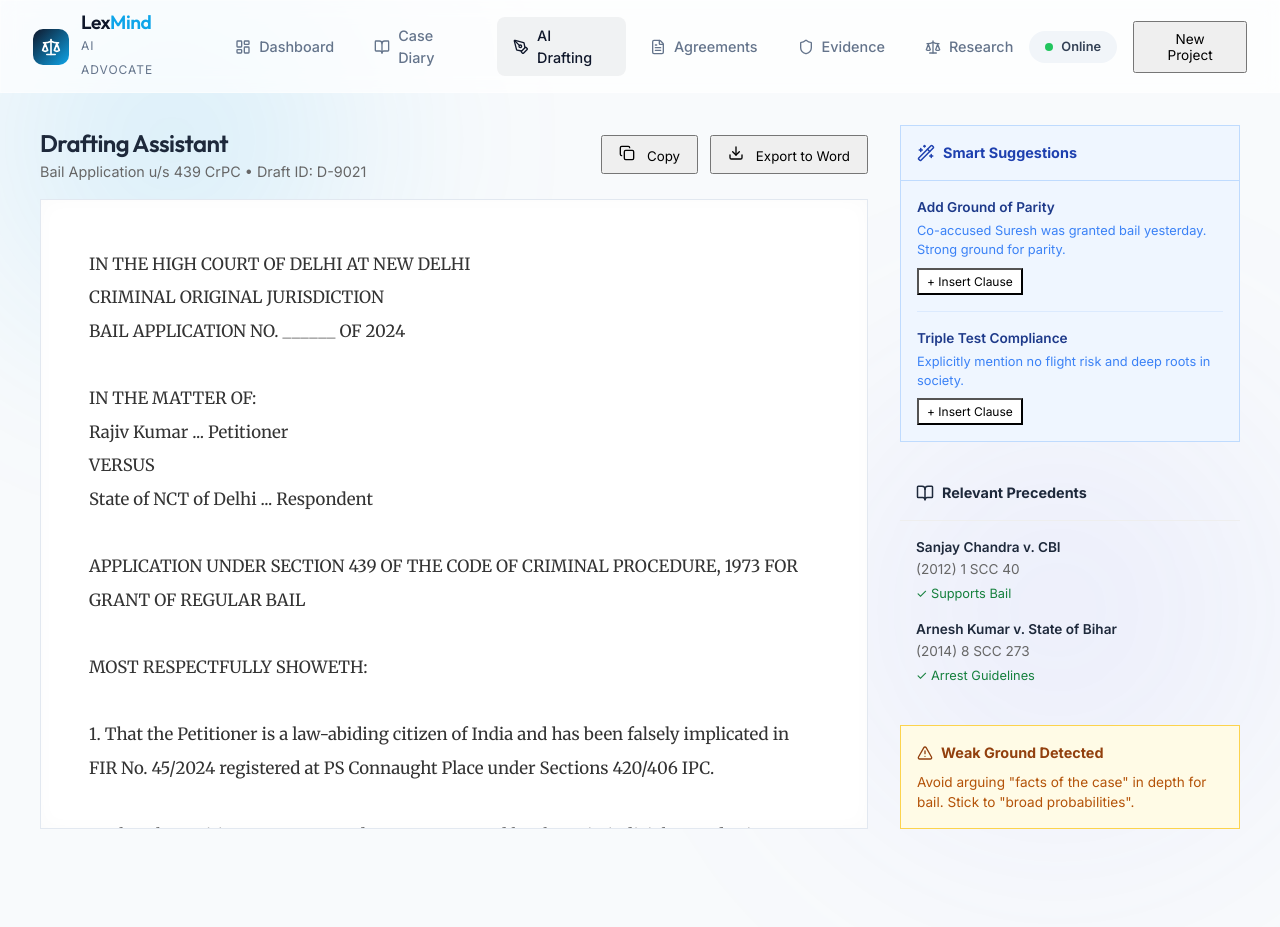
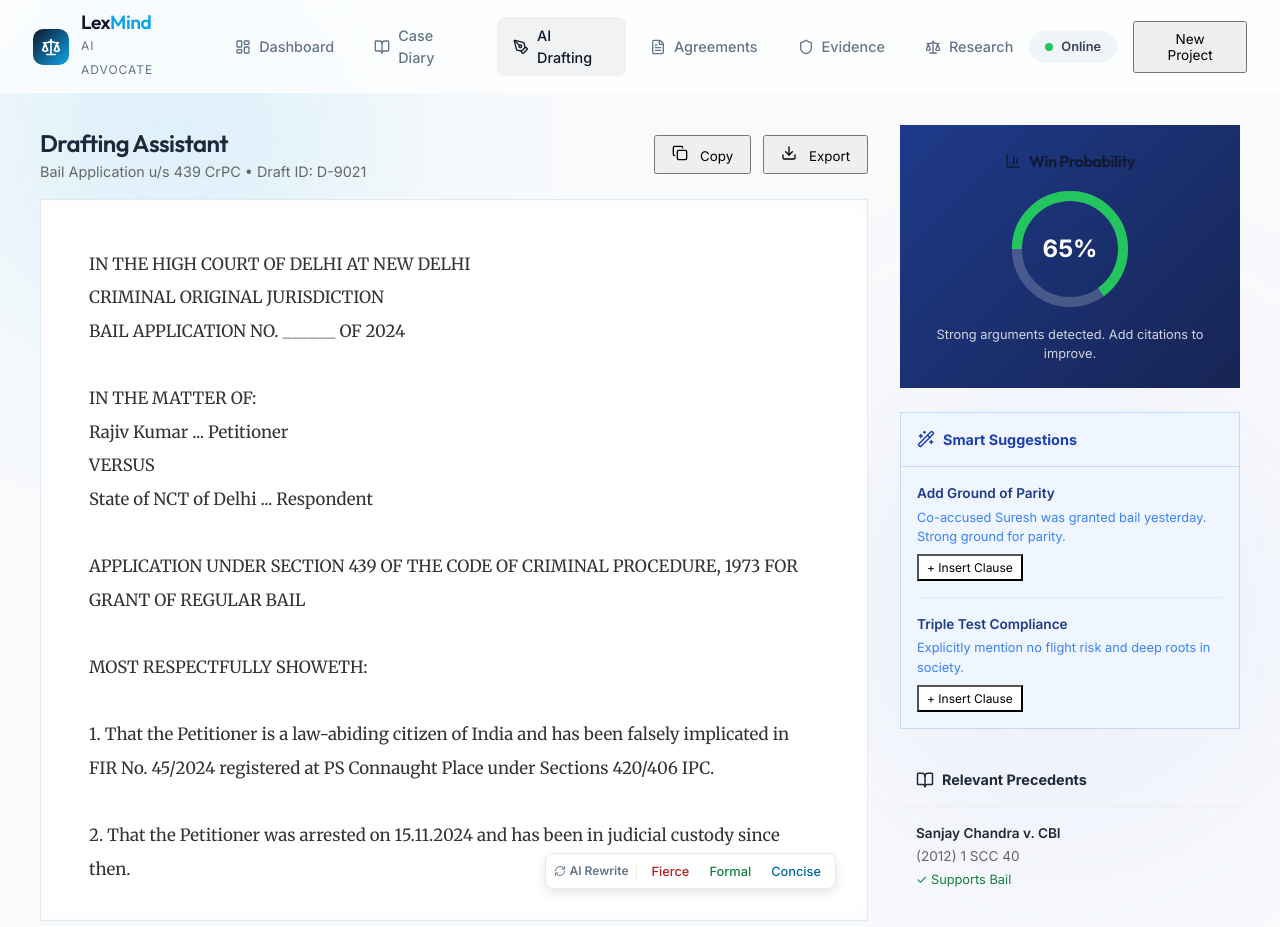
Before and after one commit to renupremm-sketch/startuplawyer-advocate-platform, a React (Vite) app: page /smart-draft in a window 1280 px wide. Before the commit the page ends 837 px from the top, so only its background shows below. Built offline with nearby package versions, Linux system fonts and the light colour scheme.

Commit message:
Add Advanced Features: Judge Analytics Dashboard, AI Tone Rewrite, Voice Notes

```diff
--- a/src/pages/SmartDraft.jsx
+++ b/src/pages/SmartDraft.jsx
@@ -1,5 +1,5 @@
 import React, { useState, useRef, useEffect } from 'react';
-import { PenTool, CheckCircle, AlertTriangle, Download, Copy, BookOpen, Wand2 } from 'lucide-react';
+import { PenTool, CheckCircle, AlertTriangle, Download, Copy, BookOpen, Wand2, Zap, BarChart3, RefreshCw } from 'lucide-react';
 
 const SmartDraft = () => {
     const [activeDraft, setActiveDraft] = useState('Bail Application u/s 439 CrPC');
@@ -22,12 +22,12 @@ MOST RESPECTFULLY SHOWETH:
 
 3. That the investigation is complete and the Charge Sheet has been filed. No fruitful purpose will be served by keeping the Petitioner behind bars.`);
 
-    // For auto-scroll
+    const [winProb, setWinProb] = useState(65);
     const contentRef = useRef(null);
 
     const handleCopy = () => {
         navigator.clipboard.writeText(content);
-        // Toast could go here
+        alert('Copied to Clipboard!');
     };
 
     const handleExport = () => {
@@ -35,18 +35,27 @@ MOST RESPECTFULLY SHOWETH:
         const file = new Blob([content], { type: 'text/plain' });
         element.href = URL.createObjectURL(file);
         element.download = "Bail_Application_Draft.txt";
-        document.body.appendChild(element); // Required for this to work in FireFox
+        document.body.appendChild(element);
         element.click();
     };
 
     const handleInsert = (text) => {
         setContent(prev => prev + "\n\n" + text);
-        // Scroll to bottom
+        // Animate win probability up
+        setWinProb(prev => Math.min(prev + 5, 95));
+
         if (contentRef.current) {
             setTimeout(() => {
                 contentRef.current.scrollTop = contentRef.current.scrollHeight;
             }, 100);
         }
+    };
+
+    const handleRewrite = (style) => {
+        const newText = "\n\n[AI REWRITTEN - " + style.toUpperCase() + "]\n" +
+            "4. It is most respectfully submitted that the continued incarceration of the Petitioner is in direct violation of his fundamental right to life and liberty enshrined under Article 21 of the Constitution. The allegations are civil in nature and have been given a criminal colour solely to exert pressure.";
+
+        handleInsert(newText);
     };
 
     return (
@@ -60,21 +69,50 @@ MOST RESPECTFULLY SHOWETH:
                     </div>
                     <div style={{ display: 'flex', gap: '0.75rem' }}>
                         <button onClick={handleCopy} className="btn" style={{ padding: '0.5rem 1rem' }}><Copy size={16} style={{ marginRight: '0.5rem' }} /> Copy</button>
-                        <button onClick={handleExport} className="btn btn-primary" style={{ padding: '0.5rem 1rem' }}><Download size={16} style={{ marginRight: '0.5rem' }} /> Export to Word</button>
+                        <button onClick={handleExport} className="btn btn-primary" style={{ padding: '0.5rem 1rem' }}><Download size={16} style={{ marginRight: '0.5rem' }} /> Export</button>
                     </div>
                 </header>
 
+                <div style={{ position: 'relative', flex: 1 }}>
                     <textarea
                         ref={contentRef}
                         className="paper"
                         value={content}
                         onChange={(e) => setContent(e.target.value)}
-                    style={{ flex: 1, padding: '3rem', fontFamily: 'var(--font-serif)', lineHeight: '2', whiteSpace: 'pre-wrap', overflowY: 'auto', border: '1px solid #e2e8f0', boxShadow: 'inset 0 0 20px rgba(0,0,0,0.02)', resize: 'none', fontSize: '1.05rem', color: '#333' }}
+                        style={{ width: '100%', height: '100%', padding: '3rem', fontFamily: 'var(--font-serif)', lineHeight: '2', whiteSpace: 'pre-wrap', overflowY: 'auto', border: '1px solid #e2e8f0', boxShadow: 'inset 0 0 20px rgba(0,0,0,0.02)', resize: 'none', fontSize: '1.05rem', color: '#333', boxSizing: 'border-box' }}
                     />
+
+                    {/* Floating Tone Tools */}
+                    <div style={{ position: 'absolute', bottom: '2rem', right: '2rem', display: 'flex', gap: '0.5rem', backgroundColor: '#fff', padding: '0.5rem', borderRadius: '8px', boxShadow: '0 4px 12px rgba(0,0,0,0.1)', border: '1px solid #e2e8f0' }}>
+                        <span style={{ fontSize: '0.75rem', fontWeight: 600, color: '#64748b', display: 'flex', alignItems: 'center', paddingRight: '0.5rem', borderRight: '1px solid #eee' }}>
+                            <RefreshCw size={12} style={{ marginRight: '4px' }} /> AI Rewrite
+                        </span>
+                        <button onClick={() => handleRewrite('Strong')} style={{ background: 'none', border: 'none', cursor: 'pointer', fontSize: '0.8rem', color: '#b91c1c', fontWeight: 500 }}>Fierce</button>
+                        <button onClick={() => handleRewrite('Polite')} style={{ background: 'none', border: 'none', cursor: 'pointer', fontSize: '0.8rem', color: '#15803d', fontWeight: 500 }}>Formal</button>
+                        <button onClick={() => handleRewrite('Concise')} style={{ background: 'none', border: 'none', cursor: 'pointer', fontSize: '0.8rem', color: '#0369a1', fontWeight: 500 }}>Concise</button>
+                    </div>
+                </div>
             </div>
 
             {/* Assistant Sidebar */}
             <aside style={{ display: 'flex', flexDirection: 'column', gap: '1.5rem' }}>
+
+                {/* Win Probability Meter */}
+                <div className="paper" style={{ padding: '1.5rem', textAlign: 'center', background: 'linear-gradient(135deg, #1e3a8a 0%, #172554 100%)', color: 'white' }}>
+                    <h3 style={{ margin: '0 0 1rem 0', fontSize: '1rem', display: 'flex', justifyContent: 'center', alignItems: 'center', opacity: 0.9 }}>
+                        <BarChart3 size={16} style={{ marginRight: '0.5rem' }} /> Win Probability
+                    </h3>
+                    <div style={{ position: 'relative', width: '120px', height: '120px', margin: '0 auto' }}>
+                        <svg viewBox="0 0 36 36" style={{ width: '100%', height: '100%', transform: 'rotate(-90deg)' }}>
+                            <path d="M18 2.0845 a 15.9155 15.9155 0 0 1 0 31.831 a 15.9155 15.9155 0 0 1 0 -31.831" fill="none" stroke="#ffffff33" strokeWidth="3" />
+                            <path d="M18 2.0845 a 15.9155 15.9155 0 0 1 0 31.831 a 15.9155 15.9155 0 0 1 0 -31.831" fill="none" stroke="#22c55e" strokeWidth="3" strokeDasharray={`${winProb}, 100`} />
+                        </svg>
+                        <div style={{ position: 'absolute', top: '50%', left: '50%', transform: 'translate(-50%, -50%)', fontSize: '1.5rem', fontWeight: 700 }}>
+                            {winProb}%
+                        </div>
+                    </div>
+                    <p style={{ margin: '1rem 0 0 0', fontSize: '0.8rem', opacity: 0.8 }}>Strong arguments detected. Add citations to improve.</p>
+                </div>
 
                 {/* Smart Suggestions */}
                 <div className="paper" style={{ padding: '0', border: '1px solid #bfdbfe', backgroundColor: '#eff6ff' }}>
@@ -108,22 +146,7 @@ MOST RESPECTFULLY SHOWETH:
                             <div style={{ color: '#666', marginTop: '2px' }}>(2012) 1 SCC 40</div>
                             <div style={{ fontSize: '0.8rem', color: '#15803d', marginTop: '4px' }}>✓ Supports Bail</div>
                         </li>
-                        <li>
-                            <a href="#" style={{ color: 'var(--color-navy)', fontWeight: 600, textDecoration: 'none' }}>Arnesh Kumar v. State of Bihar</a>
-                            <div style={{ color: '#666', marginTop: '2px' }}>(2014) 8 SCC 273</div>
-                            <div style={{ fontSize: '0.8rem', color: '#15803d', marginTop: '4px' }}>✓ Arrest Guidelines</div>
-                        </li>
                     </ul>
-                </div>
-
-                {/* Weakness Warning */}
-                <div className="paper" style={{ padding: '1rem', backgroundColor: '#fffbe6', border: '1px solid #fcd34d' }}>
-                    <strong style={{ display: 'flex', alignItems: 'center', color: '#92400e', fontSize: '0.9rem', marginBottom: '0.5rem' }}>
-                        <AlertTriangle size={16} style={{ marginRight: '0.5rem' }} /> Weak Ground Detected
-                    </strong>
-                    <p style={{ margin: 0, fontSize: '0.85rem', color: '#b45309' }}>
-                        Avoid arguing "facts of the case" in depth for bail. Stick to "broad probabilities".
-                    </p>
                 </div>
 
             </aside>
```
Also changed, not shown: src/pages/CaseDiary.jsx (+41 -2 lines), src/pages/Research.jsx (+55 -0 lines). Lines whose indentation alone changed are shown as unchanged.
